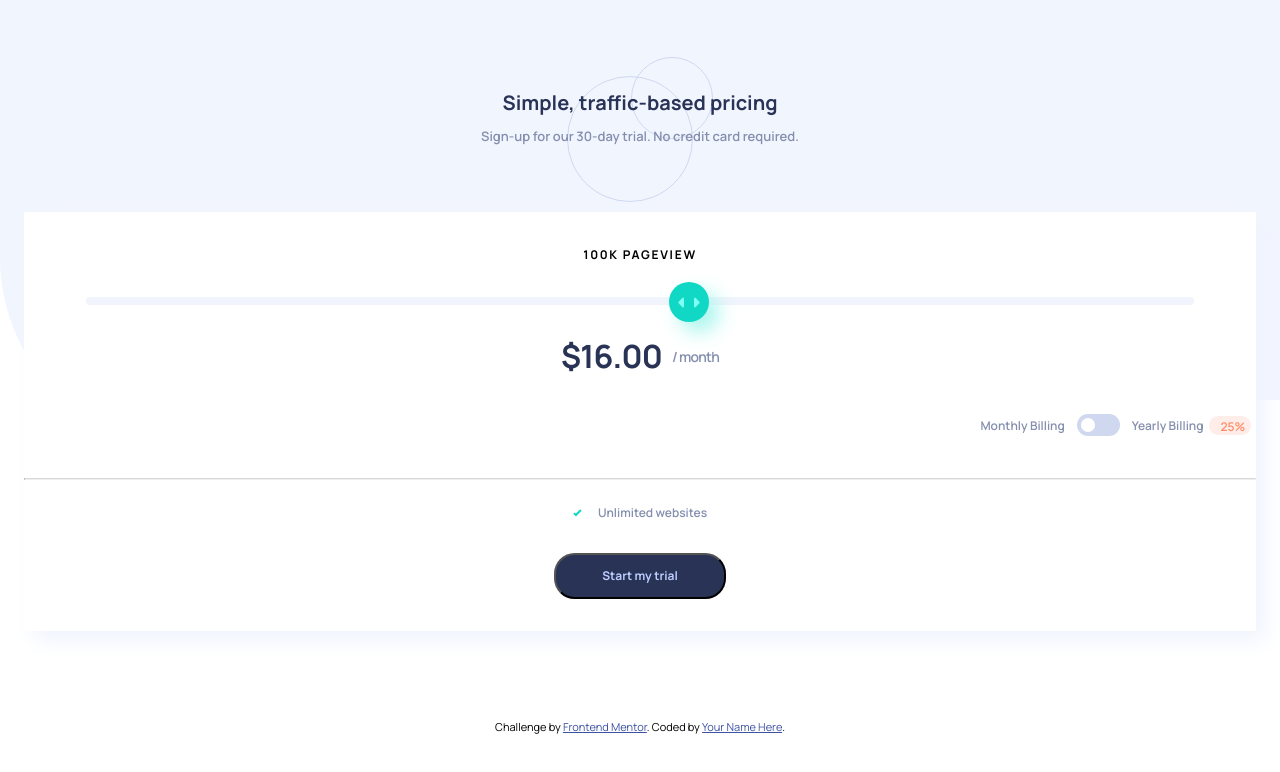
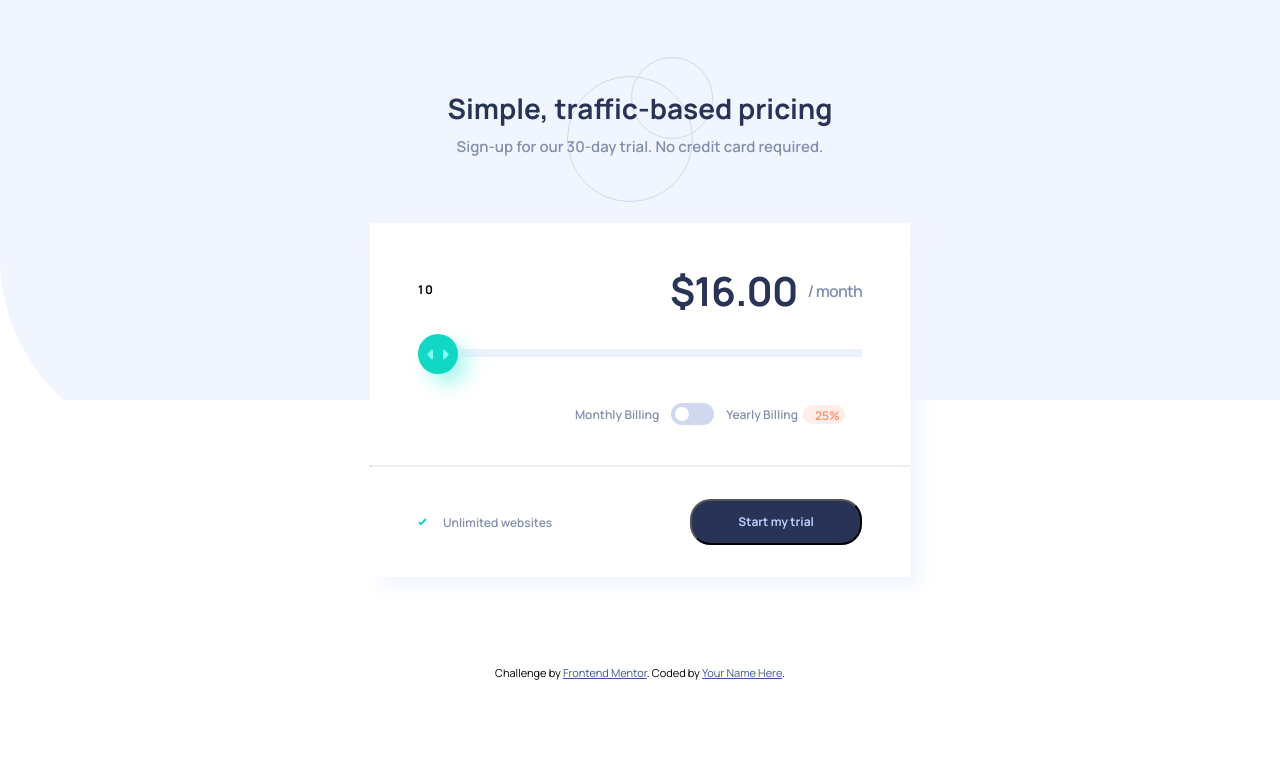
Before and after one commit to Magda78/Interactive-pricing-component-js, a plain HTML site: page index.html in a window 1280 px wide. Drawn offline with Linux system fonts and the light colour scheme.

Commit message:
input range setup

```diff
--- a/index.css
+++ b/index.css
@@ -29,7 +29,7 @@ p {
 	color: #848ead;
 }
 hr {
-	border-top: 1px solid #d9d9d9;
+	border-top: 1px solid #ecf0fb;
 	width: 100%;
 	margin-bottom: 24px;
 }
@@ -102,12 +102,13 @@ main {
 .main__content__input input[type=range] {
 	-webkit-appearance: none;
 	width: 100%;
+    background: linear-gradient(90deg, rgb(236, 240, 251) 50%, rgb(236, 240, 251) 50%);
 }
 .main__content__input input[type=range]::-webkit-slider-runnable-track {
 	-webkit-appearance: none;
 	height: 8px;
 	border-radius: 5px;
-	background: #f1f4fc;
+    );
 }
 .main__content__input input[type=range]::-webkit-slider-thumb {
 	box-shadow: 10px 10px 20px #a8f6ed;
@@ -139,6 +140,10 @@ main {
 	color: #848ead;
 }
 .main__content__plan {
+	display: flex;
+	flex-direction: column;
+}
+.main__content__plan__items {
 	display: flex;
 	align-items: center;
 	justify-content: center;
@@ -191,3 +196,62 @@ main {
 	top: 2px;
 	color: #ff8d68;
 }
+@media (min-width: 769px) {
+	.main__content {
+		width: 540px;
+	}
+	.main__title h1 {
+		font-size: 28px;
+	}
+	.main__title h2 {
+		font-size: 15px;
+	}
+	.main__content {
+		padding-top: 58px;
+		align-items: start;
+		position: relative;
+	}
+	.main__content h3 {
+		padding-left: 48px;
+		margin-bottom: 42px;
+	}
+	.main__content__price {
+		position: absolute;
+		font-size: 40px;
+		top: 40px;
+		right: 48px;
+		margin: 0;
+	}
+	.main__content__price span {
+		font-size: 16px;
+	}
+	.main__content__input {
+		padding-right: 48px;
+		padding-left: 48px;
+		width: 100%;
+	}
+	.main__content__billing {
+		padding-right: 65px;
+		margin-top: 41px;
+		margin-bottom: 0;
+	}
+	hr {
+		margin-top: 40px;
+		margin-bottom: 32px;
+	}
+	.main__content__plan {
+		display: flex;
+		flex-direction: row;
+		width: 100%;
+		justify-content: space-between;
+		align-items: center;
+		padding-left: 48px;
+		padding-right: 48px;
+	}
+	.main__content__plan button {
+		margin-top: 0;
+	}
+	button {
+		text: #ffffff;
+	}
+}
--- a/index.html
+++ b/index.html
@@ -24,10 +24,10 @@
       <h2>Sign-up for our 30-day trial. No credit card required. </h2>
     </div>
     <div class="main__content">
-      <h3>100K  PAGEVIEW</h3>
+      <h3 id="view">100K  PAGEVIEW</h3>
      <div class="main__content__input">
-      <input type="range" id="volume" name="volume"
-      min="0" max="11">
+      <input type="range" id="value" name="value"
+      min="0" max="4" step="1" value="0">
      </div>
       <p class="main__content__price">$16.00<span>/ month</span></p>
       <div class="main__content__billing">
@@ -43,20 +43,21 @@
       </div>
       <hr />
       <div class="main__content__plan">
-        <svg xmlns="http://www.w3.org/2000/svg" width="9" height="8"><path fill="none" stroke="#10D8C4" stroke-width="2" d="M1 4.134l1.907 1.908L7.949 1"/></svg>
-        <p>Unlimited websites</p>
+        <div class="main__content__plan__items">
+          <svg xmlns="http://www.w3.org/2000/svg" width="9" height="8"><path fill="none" stroke="#10D8C4" stroke-width="2" d="M1 4.134l1.907 1.908L7.949 1"/></svg>
+          <p>Unlimited websites</p>
+        </div>
+        <button> Start my trial</button>
       </div>
-      <button> Start my trial</button>
     </div>
   </div>
 </main>
-
-
-
-
+<footer>
   <div class="attribution">
     Challenge by <a href="https://www.frontendmentor.io?ref=challenge" target="_blank">Frontend Mentor</a>.
     Coded by <a href="#">Your Name Here</a>.
   </div>
+</footer>
+  <script src="index.js"></script>
 </body>
 </html>
--- /dev/null
+++ b/index.js
@@ -0,0 +1,22 @@
+const input = document.getElementById('value');
+const view = document.getElementById('view');
+//const track = document.getElementById("input")
+const views = [ 10, 50, 100, 500, 1 ];
+
+const sliderTrackHandler = () => {
+	const value = input.value * 25;
+	const color = `linear-gradient(90deg, rgb(164, 243, 235) ${value}%, rgb(236, 240, 251) ${value}% )`;
+	input.style.background = color;
+	console.log(value);
+};
+
+input.oninput = () => {
+	console.log(input);
+	//const valuee = input.value;
+	view.innerHTML = views[input.value];
+	//const color = `linear-gradient(90deg, rgb(164, 243, 235)  ${valuee}, rgb(236, 240, 251) 100%- ${value}%);`
+	//input.style.background = color;
+};
+
+input.oninput();
+input.addEventListener('mousemove', sliderTrackHandler);
```
Lines whose indentation alone changed are shown as unchanged.
